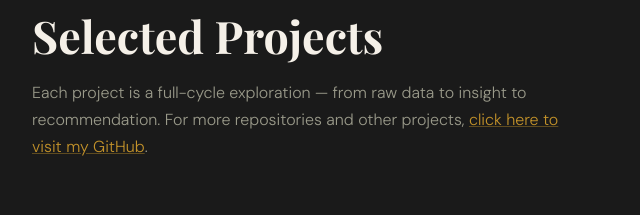
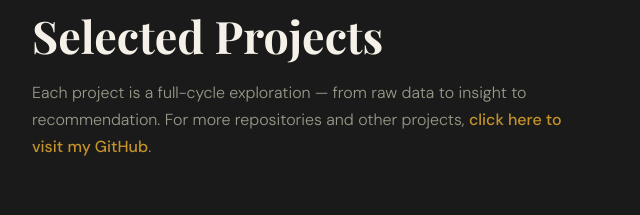
Before and after one commit to craftedbygaby/craftedbygaby.github.io, a plain HTML site: page index.html in a window 1280 px wide. Shown: the part 2357-2572 px from the top of the page, 122-762 px from the left. Drawn offline with nearby package versions, Linux system fonts and the light colour scheme.

Commit message:
css update

```diff
--- a/style.css
+++ b/style.css
@@ -87,8 +87,8 @@ section { position: relative; z-index: 1; }
 .section-label::after { content: ''; flex: 1; height: 1px; background: rgba(196,147,42,0.25); max-width: 60px; }
 .section-title { font-family: var(--font-display); font-size: clamp(2rem,3.5vw,3rem); font-weight: 700; line-height: 1.2; margin-bottom: 1rem; }
 .section-subtitle { color: var(--text-muted); max-width: 560px; margin-bottom: 3.5rem; }
-.inline-link { color: var(--gold); text-decoration: underline; text-decoration-color: rgba(196,147,42,0.4); transition: color 0.2s; }
-.inline-link:hover { color: var(--gold-light); }
+.inline-link { color: var(--gold); text-decoration: none; font-weight: 500; transition: color 0.2s; }
+.inline-link:hover { color: var(--gold-light); text-decoration: underline; }
 
 /* ── ABOUT ── */
 #about { background: var(--dark-mid); }
```
